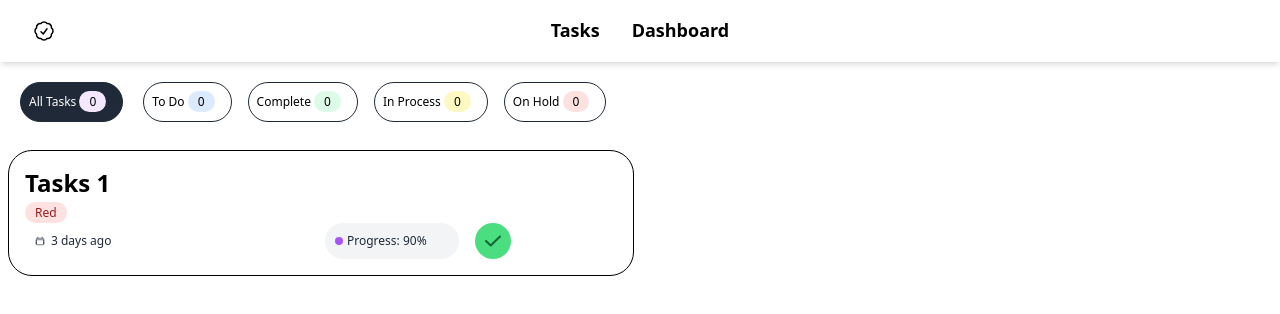
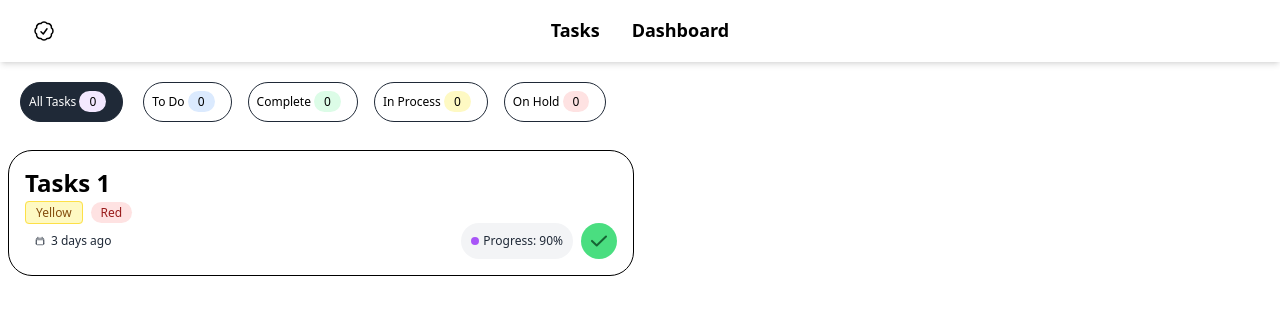
Before and after one commit to jregaladom/task-manager, a Vue app: page / in a window 1280 px wide. Shown: the top 314 px of the page. Built offline with nearby package versions, Linux system fonts and the light colour scheme.

Commit message:
Componente cardtask generado

```diff
--- /dev/null
+++ b/src/components/ui/CardTask.vue
@@ -0,0 +1,70 @@
+<script>
+export default {
+  name: "CardTask",
+};
+</script>
+<template>
+  <div class="w-full m-2 p-4 bg-white border rounded-3xl border-black">
+    <h4 class="text-2xl font-bold">Tasks 1</h4>
+    <span
+      class="bg-yellow-100 text-yellow-800 text-xs font-medium mr-2 px-2.5 py-0.5 rounded border border-yellow-300"
+      >Yellow</span
+    >
+    <span
+      class="bg-red-100 text-red-800 text-xs font-medium mr-2 px-2.5 py-0.5 rounded-full dark:bg-red-900 dark:text-red-300"
+      >Red</span
+    >
+    <div class="grid grid-cols-2 gap-2">
+      <span
+        class="text-gray-800 text-xs font-medium inline-flex items-center px-2.5 py-0.5 rounded mr-2"
+      >
+        <svg
+          xmlns="http://www.w3.org/2000/svg"
+          fill="none"
+          viewBox="0 0 24 24"
+          stroke-width="1.5"
+          stroke="currentColor"
+          class="w-2.5 h-2.5 mr-1.5"
+        >
+          <path
+            stroke-linecap="round"
+            stroke-linejoin="round"
+            d="M6.75 3v2.25M17.25 3v2.25M3 18.75V7.5a2.25 2.25 0 012.25-2.25h13.5A2.25 2.25 0 0121 7.5v11.25m-18 0A2.25 2.25 0 005.25 21h13.5A2.25 2.25 0 0021 18.75m-18 0v-7.5A2.25 2.25 0 015.25 9h13.5A2.25 2.25 0 0121 11.25v7.5"
+          />
+        </svg>
+
+        3 days ago
+      </span>
+      <div class="flex justify-end">
+        <span
+          class="inline-flex items-center bg-gray-100 text-gray-800 text-xs font-medium mr-2 px-2.5 py-0.5 rounded-full"
+        >
+          <span class="w-2 h-2 mr-1 bg-purple-500 rounded-full"></span>
+          Progress: 90%
+        </span>
+        <div>
+          <span
+            class="inline-flex items-center justify-center w-9 h-9 text-sm font-semibold text-green-800 bg-green-400 rounded-full"
+          >
+            <svg
+              class="w-4 h-4"
+              aria-hidden="true"
+              xmlns="http://www.w3.org/2000/svg"
+              fill="none"
+              viewBox="0 0 16 12"
+            >
+              <path
+                stroke="currentColor"
+                stroke-linecap="round"
+                stroke-linejoin="round"
+                stroke-width="2"
+                d="M1 5.917 5.724 10.5 15 1.5"
+              />
+            </svg>
+            <span class="sr-only">Icon description</span>
+          </span>
+        </div>
+      </div>
+    </div>
+  </div>
+</template>
--- a/src/views/TasksMain.vue
+++ b/src/views/TasksMain.vue
@@ -1,10 +1,12 @@
 <script>
 import Chip from "@/components/inputs/Chip.vue";
+import CardTask from "@/components/ui/CardTask.vue";
 
 export default {
   name: "TasksMain",
   components: {
     Chip,
+    CardTask,
   },
 };
 </script>
@@ -20,62 +22,6 @@ export default {
   <div
     class="grid grid-cols-1 mr-5 gap-2 lg:grid-cols-2 xl:grid-cols-2 2xl:grid-cols-3"
   >
-    <div class="w-full m-2 p-4 bg-white border rounded-3xl border-black">
-      <h4 class="text-2xl font-bold">Tasks 1</h4>
-      <span
-        class="bg-red-100 text-red-800 text-xs font-medium mr-2 px-2.5 py-0.5 rounded-full dark:bg-red-900 dark:text-red-300"
-        >Red</span
-      >
-      <div class="grid grid-cols-4 gap-2">
-        <span
-          class="text-gray-800 text-xs font-medium inline-flex items-center px-2.5 py-0.5 rounded mr-2 col-span-2"
-        >
-          <svg
-            xmlns="http://www.w3.org/2000/svg"
-            fill="none"
-            viewBox="0 0 24 24"
-            stroke-width="1.5"
-            stroke="currentColor"
-            class="w-2.5 h-2.5 mr-1.5"
-          >
-            <path
-              stroke-linecap="round"
-              stroke-linejoin="round"
-              d="M6.75 3v2.25M17.25 3v2.25M3 18.75V7.5a2.25 2.25 0 012.25-2.25h13.5A2.25 2.25 0 0121 7.5v11.25m-18 0A2.25 2.25 0 005.25 21h13.5A2.25 2.25 0 0021 18.75m-18 0v-7.5A2.25 2.25 0 015.25 9h13.5A2.25 2.25 0 0121 11.25v7.5"
-            />
-          </svg>
-
-          3 days ago
-        </span>
-        <span
-          class="inline-flex items-center bg-gray-100 text-gray-800 text-xs font-medium mr-2 px-2.5 py-0.5 rounded-full"
-        >
-          <span class="w-2 h-2 mr-1 bg-purple-500 rounded-full"></span>
-          Progress: 90%
-        </span>
-        <div class="">
-          <span
-            class="inline-flex items-center justify-center w-9 h-9 text-sm font-semibold text-green-800 bg-green-400 rounded-full"
-          >
-            <svg
-              class="w-4 h-4"
-              aria-hidden="true"
-              xmlns="http://www.w3.org/2000/svg"
-              fill="none"
-              viewBox="0 0 16 12"
-            >
-              <path
-                stroke="currentColor"
-                stroke-linecap="round"
-                stroke-linejoin="round"
-                stroke-width="2"
-                d="M1 5.917 5.724 10.5 15 1.5"
-              />
-            </svg>
-            <span class="sr-only">Icon description</span>
-          </span>
-        </div>
-      </div>
-    </div>
+    <CardTask />
   </div>
 </template>
```
